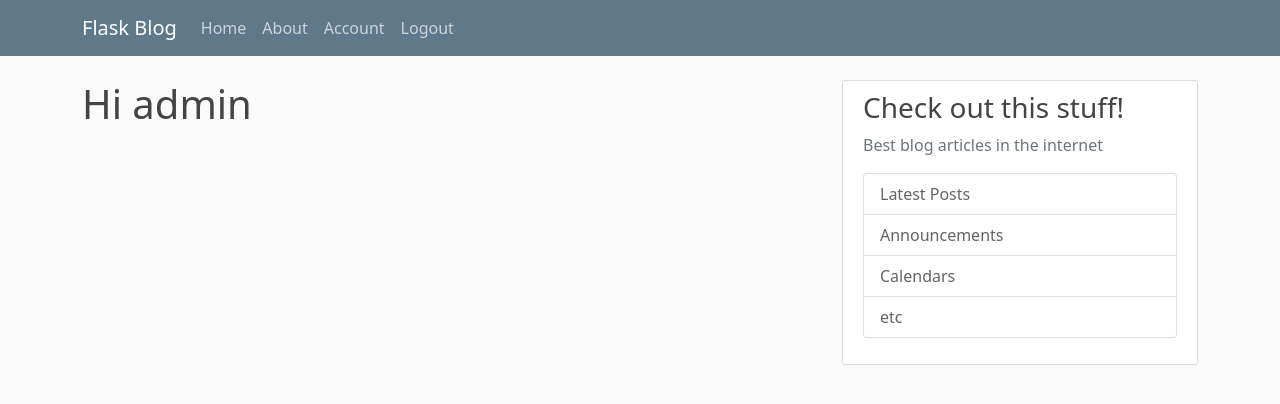
After one commit to FluffyGreyWolf/Flask-blog, a Flask app: page /account in a window 1280 px wide. The commit adds this page. Shown: the top 404 px of the page. Run offline with Flask 2, Linux system fonts and the light colour scheme; a user stored in the database is signed in; parts of the project's set-up code (start-up, migrations or seed data) failed here and were passed over.

Commit message:
Added login features

```diff
--- a/flaskblog/__init__.py
+++ b/flaskblog/__init__.py
@@ -1,9 +1,15 @@
 from flask import Flask
 from flask_sqlalchemy import SQLAlchemy
+from flask_bcrypt import Bcrypt
+from flask_login import LoginManager
 
 app = Flask(__name__)
 app.config['SECRET_KEY'] = '987aaf573ec33656fdad44edd26639ee6b34e34cea609e6336deec30044385a5'
 app.config['SQLALCHEMY_DATABASE_URI'] = 'sqlite:///site.db'
 db = SQLAlchemy(app)
+bcrypt = Bcrypt(app)
+login_manager = LoginManager(app)
+login_manager.login_view = 'login'
+login_manager.login_message_category = 'info'
 
 from flaskblog import routes
--- a/flaskblog/routes.py
+++ b/flaskblog/routes.py
@@ -1,7 +1,8 @@
-from flask import render_template, url_for, flash, redirect
-from flaskblog import app
+from flask import render_template, url_for, flash, redirect, request
+from flaskblog import app, db, bcrypt
 from flaskblog.forms import RegistrationForm, LoginForm
 from flaskblog.models import User, Post
+from flask_login import login_user, current_user, logout_user, login_required
 
 posts = [
     {
@@ -19,32 +20,54 @@
 ]
 
 
-@ app.route('/')
-@ app.route('/home')
+@app.route('/')
+@app.route('/home')
 def home():
     return render_template('home.html', posts=posts)
 
 
-@ app.route('/about')
+@app.route('/about')
 def about():
     return render_template('about.html', title="About")
 
 
-@ app.route('/register', methods=['GET', 'POST'])
+@app.route('/register', methods=['GET', 'POST'])
 def register():
+    if current_user.is_authenticated:
+        return redirect(url_for('home'))
     form = RegistrationForm()
     if form.validate_on_submit():
+        hashed_password = bcrypt.generate_password_hash(form.password.data).decode('utf-8')
+        user = User(username=form.username.data, email=form.email.data, password=hashed_password)
+        db.session.add(user)
+        db.session.commit()
         flash(f'Account created for {form.username.data}!', 'success')
-        return redirect(url_for('home'))
+        return redirect(url_for('login'))
     return render_template('register.html', title="Register", form=form)
 
 
-@ app.route('/login', methods=['GET', 'POST'])
+@app.route('/login', methods=['GET', 'POST'])
 def login():
+    if current_user.is_authenticated:
+        return redirect(url_for('home'))
     form = LoginForm()
     if form.validate_on_submit():
-        flash('You have been logged in!', 'success')
-        return redirect(url_for('home'))
-    else:
-        flash('Login unsuccessful. Please check username and password', 'danger')
+        user = User.query.filter_by(email=form.email.data).first()
+        if user and bcrypt.check_password_hash(user.password, form.password.data):
+            login_user(user, remember=form.remember.data)
+            next_page = request.args.get('next')
+            return redirect(next_page) if next_page else redirect(url_for('home'))
+        else:
+            flash('Login unsuccessful. Please check email and password', 'danger')
     return render_template('login.html', title="Login", form=form)
+
+
+@app.route('/logout')
+def logout():
+    logout_user()
+    return redirect(url_for('home'))
+
+@app.route('/account')
+@login_required
+def account():
+    return render_template('account.html', title="Account")
--- /dev/null
+++ b/flaskblog/templates/account.html
@@ -0,0 +1,4 @@
+{% extends "layout.html" %}
+{% block content %}
+    <h1>Hi {{ current_user.username }}</h1>
+{% endblock content %}
--- a/flaskblog/templates/layout.html
+++ b/flaskblog/templates/layout.html
@@ -25,12 +25,17 @@
           </button>
           <div class="collapse navbar-collapse" id="navbarToggle">
             <div class="navbar-nav mr-auto">
-                <a class="nav-item nav-link " href="{{ url_for('home') }}">Home</a>
+              <a class="nav-item nav-link" href="{{ url_for('home') }}">Home</a>
               <a class="nav-item nav-link" href="{{ url_for('about') }}">About</a>
             </div>
-              <div class="navbar-nav ml-auto">
+            <div class="navbar-nav">
+              {% if current_user.is_authenticated %}
+                <a class="nav-item nav-link" href="{{ url_for('account') }}">Account</a>
+                <a class="nav-item nav-link" href="{{ url_for('logout') }}">Logout</a>
+              {% else %}
                 <a class="nav-item nav-link" href="{{ url_for('login') }}">Login</a>
                 <a class="nav-item nav-link" href="{{ url_for('register') }}">Register</a>
+              {% endif %}
             </div>
           </div>
         </div>
```
Also changed, not shown: flaskblog/forms.py (+16 -1 lines), flaskblog/models.py (+6 -2 lines), flaskblog/static/main.css (+1 -6 lines), flaskblog/site.db. Lines whose indentation alone changed are shown as unchanged.
